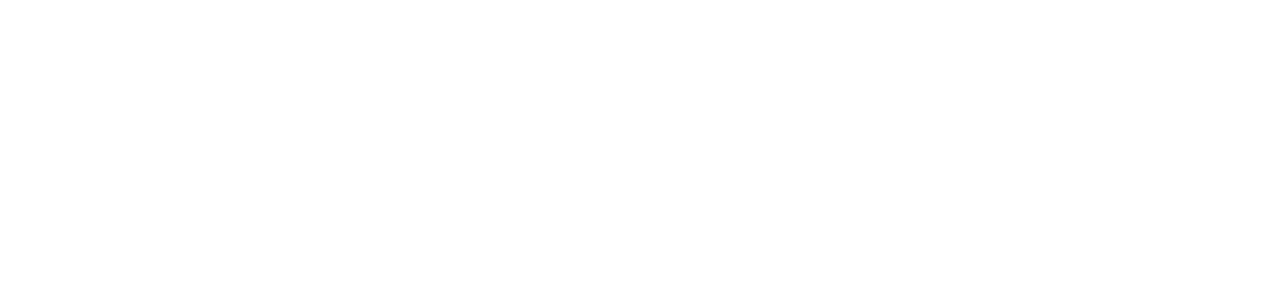
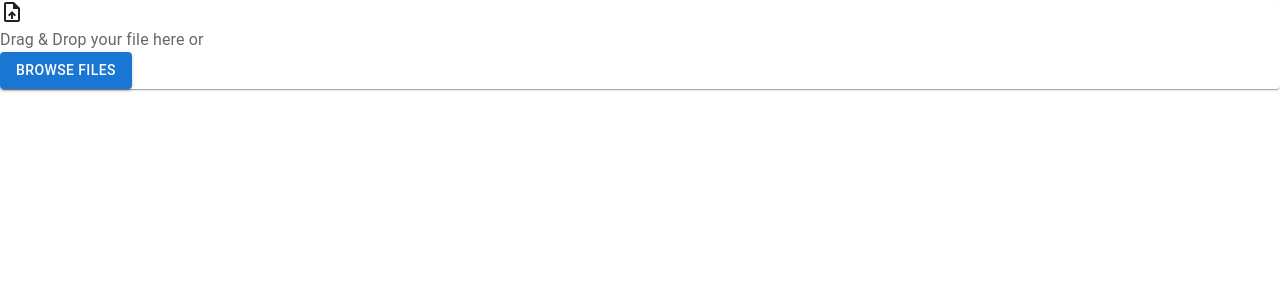
Before and after one commit to LoopLib/client, a React (Create React App) app in the folder music-tool/: page / in a window 1280 px wide. Shown: the top 300 px of the page. Built offline with nearby package versions, Linux system fonts and the light colour scheme.

Commit message:
Upgrading browse / drop file area

```diff
--- a/music-tool/src/FileUpload.js
+++ b/music-tool/src/FileUpload.js
@@ -3,6 +3,9 @@ import { Box, Button, Typography, Paper } from "@mui/material";
 import UploadFileIcon from "@mui/icons-material/UploadFile";
 import "./FileUpload.css"; // Import the CSS file
 
+
+// FileUpload component
+// Reference: https://stackoverflow.com/questions/76759517/how-to-write-jest-test-case-for-drag-and-drop-file-in-react
 const FileUpload = () => {
     // State to store the selected file
     const [selectedFile, setSelectedFile] = useState(null);
@@ -42,7 +45,39 @@ const FileUpload = () => {
 
 
     return (
+        // Reference: https://stackoverflow.com/questions/68900012/how-to-fix-an-upload-icon-to-a-file-upload-input-material-ui
         <Box className="file-upload-container">
+            <Paper
+                onDrop={handleDrop}
+                onDragOver={handleDragOver}
+                onDragLeave={handleDragLeave}
+                className={`file-upload-dropzone ${isDragging ? "dragging" : ""}`}
+            >
+                <UploadFileIcon className="file-upload-icon" />
+                <Typography variant="body1" color="textSecondary">
+                    Drag & Drop your file here or
+                </Typography>
+                <Button
+                    variant="contained"
+                    color="primary"
+                    component="label"
+                    className="file-upload-button"
+                >
+                    Browse Files
+                    <input type="file" hidden onChange={handleFileChange} />
+                </Button>
+            </Paper>
+            {selectedFile && (
+                <Box className="file-upload-preview">
+                    <Typography variant="body2">Selected File:</Typography>
+                    <Paper className="file-preview-details">
+                        <Typography variant="subtitle1">{selectedFile.name}</Typography>
+                        <Typography variant="caption" color="textSecondary">
+                            {(selectedFile.size / 1024).toFixed(2)} KB
+                        </Typography>
+                    </Paper>
+                </Box>
+            )}
 
         </Box>
     );
```
